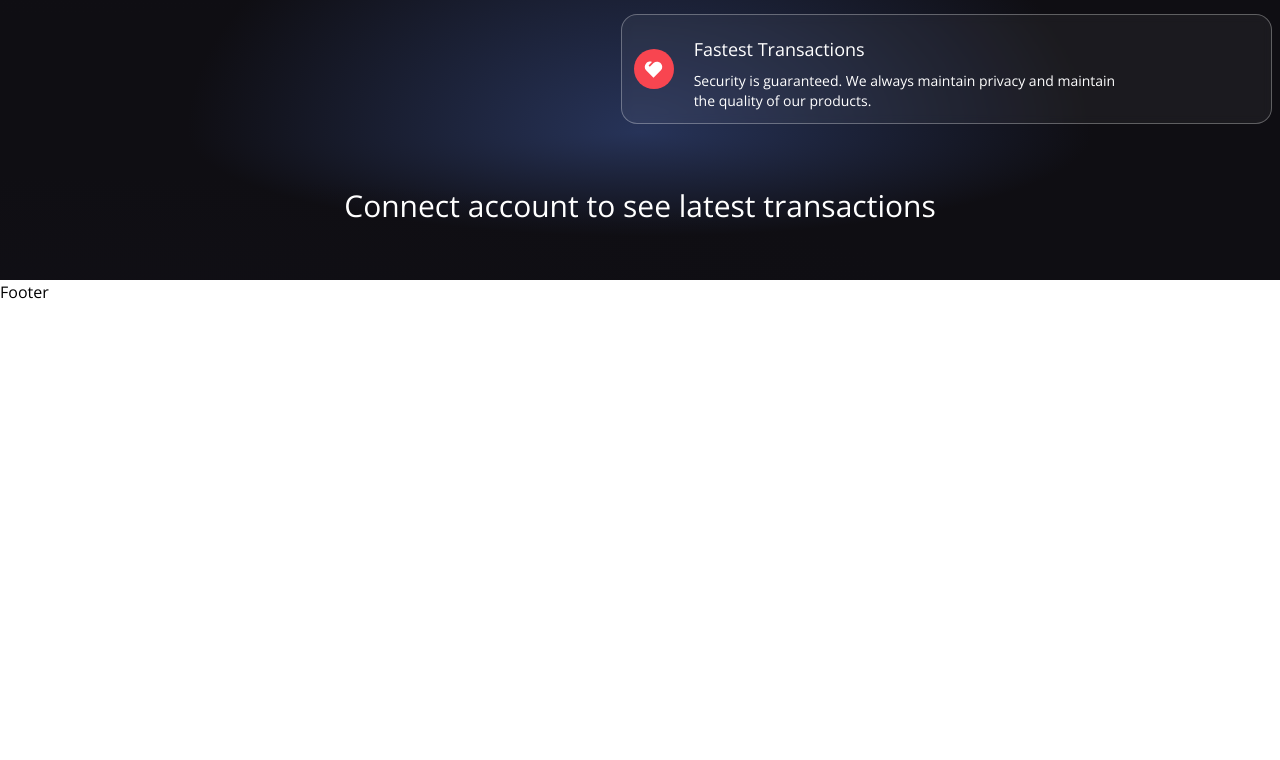
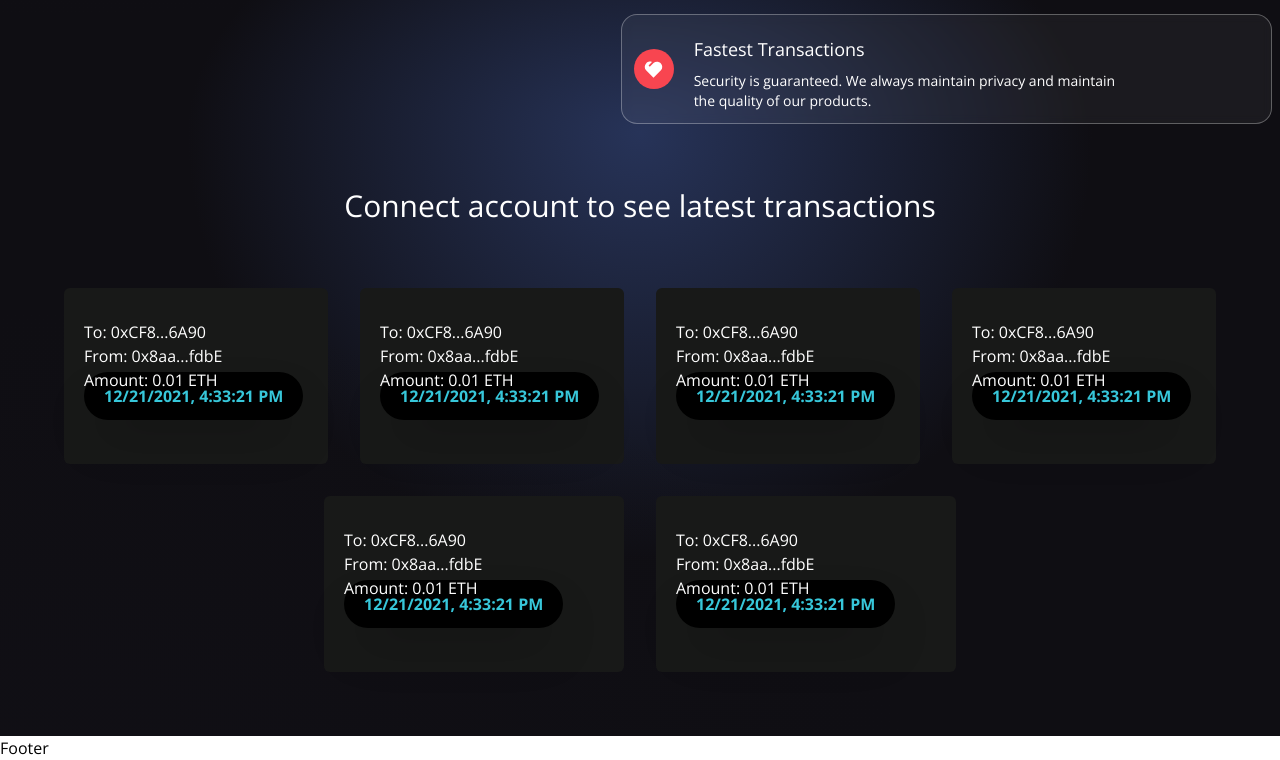
Before and after one commit to nexticodes/react-dapp, a React (Vite) app in the folder client/: page / in a window 1280 px wide. Shown: the part 1003-1763 px from the top of the page. Before the commit the page ends 1307 px from the top, so only its background shows below. Built offline with nearby package versions, Linux system fonts and the light colour scheme.

Commit message:
Render dummy data.

```diff
--- a/client/src/components/Transactions.jsx
+++ b/client/src/components/Transactions.jsx
@@ -1,10 +1,44 @@
-import React, {useContext} from 'react';
+import React, { useContext } from "react";
 
-import {TransactionContext} from '../context/TransactionContext';
-import dummyData from '../utils/dummyData';
+import { TransactionContext } from "../context/TransactionContext";
+import dummyData from "../utils/dummyData";
+import { shortenAddress } from "../utils/shortenAddress";
+
+const TransactionCard = ({
+    addressTo,
+    addressFrom,
+    timestamp,
+    message,
+    keyword,
+    amount,
+    url,
+}) => {
+    return (
+        <div className="bg-[#181918] m-4 flex flex-1 2xl:min-w-[450px] 2xl:max-w-[500px] sm:min-w-[250px] sm:max-w-[300px] flex-col p-3 rounded-md hover:shadow-2xl">
+            <div className="flex flex-col items-center w-full mt-3">
+                <div className="w-full mb-6 p-2">
+                    <a href={`https://ropsten.etherscan.io/address/${addressFrom}`} target="_blank" rel="noopener noreferrer"><p className="text-white text-base">To: {shortenAddress(addressFrom)}</p></a>
+                    <a href={`https://ropsten.etherscan.io/address/${addressTo}`} target="_blank" rel="noopener noreferrer"><p className="text-white text-base">From: {shortenAddress(addressTo)}</p></a>
+                    <p className="text-white text-base">Amount: {amount} ETH</p>
+                    {message && (
+                        <>
+                            <br/>
+                            <p className="text-white text-base">Message: {message}</p>
+                        </>
+                    )}
+                    <div className="bg-black p-3 px-5 w-max rounded-3xl -mt-5 shadow-2xl">
+                        <p className="text-[#37c7da] font-bold">
+                            {timestamp}
+                        </p>
+                    </div>
+                </div>
+            </div>
+        </div>
+    );
+};
 
 const Transactions = () => {
-    const {currentAccount} = useContext(TransactionContext);
+    const { currentAccount } = useContext(TransactionContext);
 
     return (
         <div className="flex w-full justify-center items-center 2xl:px-20 gradient-bg-transactions">
@@ -12,13 +46,23 @@
                 {/* Heading: Latest Transactions if account connected */}
                 {/* If not, display Connect account to display transactions */}
                 {currentAccount ? (
-                    <h3 className="text-white text-3xl text-center my-2 ">Latest Transactions</h3>
-                    ):(
-                    <h3 className="text-white text-3xl text-center my-2 ">Connect account to see latest transactions</h3>
+                    <h3 className="text-white text-3xl text-center my-2 ">
+                        Latest Transactions
+                    </h3>
+                ) : (
+                    <h3 className="text-white text-3xl text-center my-2 ">
+                        Connect account to see latest transactions
+                    </h3>
                 )}
+
+                <div className="flex flex-wrap justify-center items-center mt-10">
+                    {dummyData.reverse().map((transaction, index) => (
+                        <TransactionCard key={index} {...transaction} />
+                    ))}
+                </div>
             </div>
         </div>
-    )
-}
+    );
+};
 
 export default Transactions;
```
